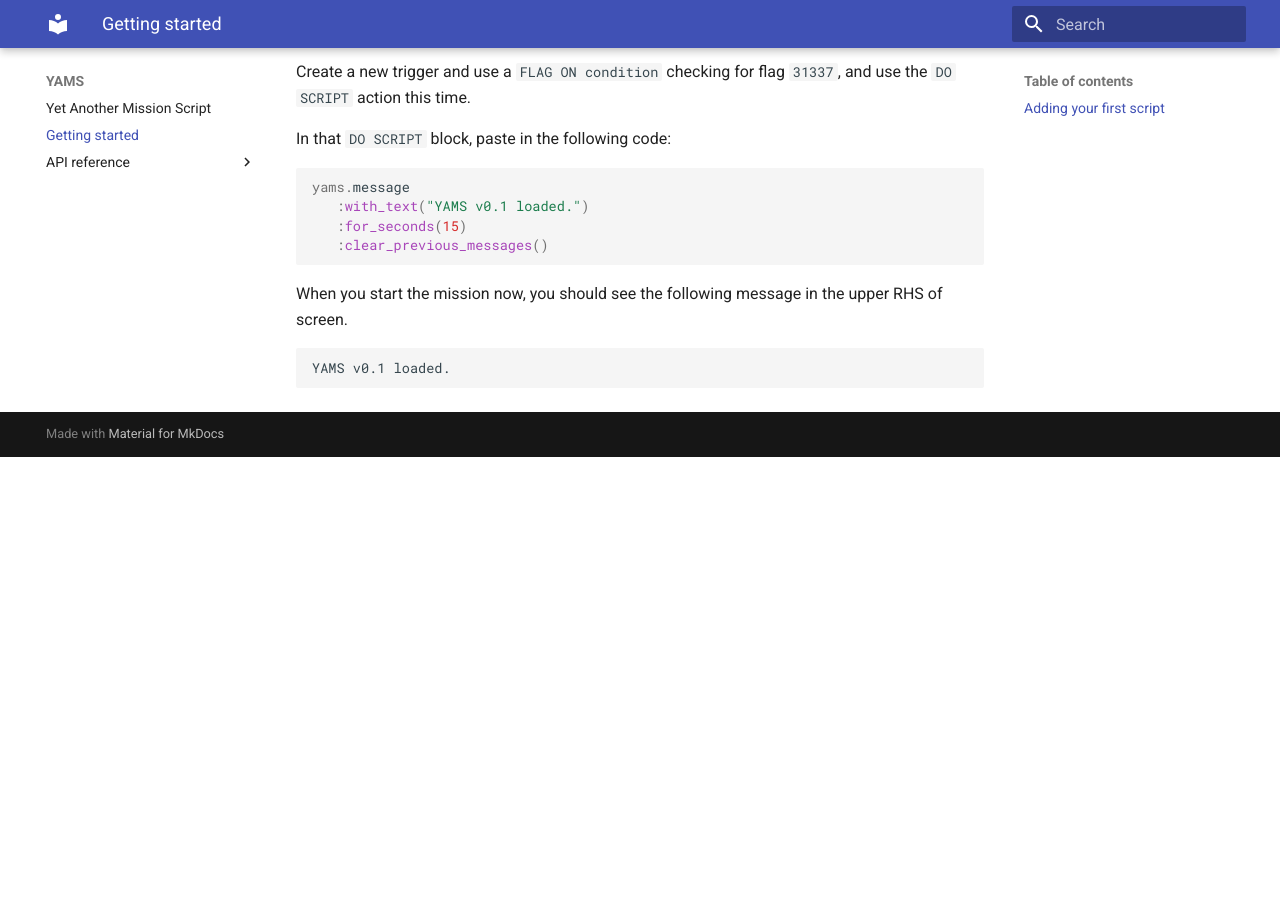
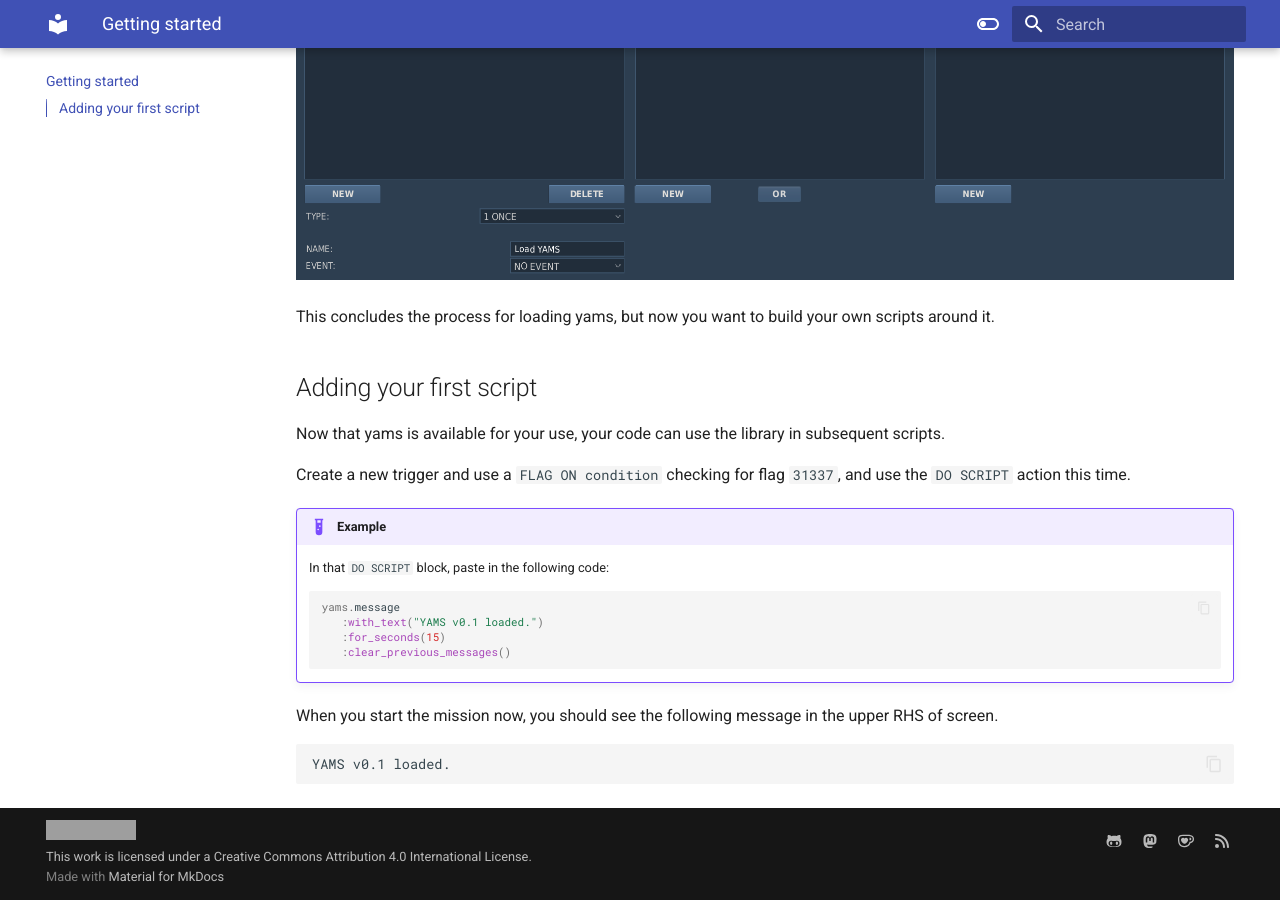
Before and after one commit to seska451/yams, an MkDocs documentation site: the page built from docs/getting-started.md, in a window 1280 px wide and 900 px high, scrolled down 1800 px. Built offline with MkDocs 1.6.1 and Material for MkDocs 9.7.7, drawn with Linux system fonts in a browser that asks for light colours; before the commit the page ends 2257 px from its top, so only the background shows below that; grey boxes are pictures that could not be loaded.

Commit message:
mkdocs conifg

````diff
--- a/docs/getting-started.md
+++ b/docs/getting-started.md
@@ -26,14 +26,15 @@
 
 Create a new trigger and use a `FLAG ON condition` checking for flag `31337`, and use the `DO SCRIPT` action this time.
 
-In that `DO SCRIPT` block, paste in the following code:
+!!! example
+    In that `DO SCRIPT` block, paste in the following code:
 
-```lua
-yams.message
-   :with_text("YAMS v0.1 loaded.")
-   :for_seconds(15)
-   :clear_previous_messages()
-```
+    ```lua
+    yams.message
+       :with_text("YAMS v0.1 loaded.")
+       :for_seconds(15)
+       :clear_previous_messages()
+    ```
 
 When you start the mission now, you should see the following message in the upper RHS of screen.
 
--- a/mkdocs.yaml
+++ b/mkdocs.yaml
@@ -3,11 +3,54 @@
 theme:
   name: material
   highlightjs: true
-plugins:
-  - callouts
-  - search
+  features:
+    - navigation.tabs
+    - navigation.sections
+    - toc.integrate
+    - navigation.top
+    - search.suggest
+    - search.highlight
+    - content.tabs.link
+    - content.code.annotation
+    - content.code.copy
+  language: en
+  palette:
+    - scheme: default
+      toggle:
+        icon: material/toggle-switch-off-outline
+        name: Switch to dark mode
+        primary: teal
+        accent: purple
+    - scheme:
+      toggle:
+        icon: material/toggle-switch
+        name: Switch to light mode
+        primary: teal
+        accent: lime
+extra:
+  social:
+    - icon: fontawesome/brands/github-alt
+      link: https://github.com/seska451/yams
+    - icon: fontawesome/brands/mastodon
+      link: https://infosec.exchange/@jiim
+    - icon: simple/kofi
+      link: https://ko-fi.com/seska
+    - icon: fontawesome/solid/rss
+      link: https://seska.io
 markdown_extensions:
+  - pymdownx.highlight:
+      anchor_linenums: true
   - admonition
-  - nl2br
   - pymdownx.details
   - pymdownx.superfences
+  - pymdownx.snippets
+  - pymdownx.inlinehilite
+  - pymdownx.mark
+  - pymdownx.arithmatex:
+      generic: true
+  - attr_list
+  - pymdownx.emoji:
+      emoji_index: !!python/name:materialx.emoji.twemoji
+      emoji_generator: !!python/name:materialx.emoji.to_svg
+copyright: |
+  <a rel="license" href="http://creativecommons.org/licenses/by/4.0/"><img alt="Creative Commons License" style="border-width:0" src="https://i.creativecommons.org/l/by/4.0/88x31.png" /></a><br />This work is licensed under a <a rel="license" href="http://creativecommons.org/licenses/by/4.0/">Creative Commons Attribution 4.0 International License</a>.
````
Also changed, not shown: docs/index.md (+6 -6 lines).
